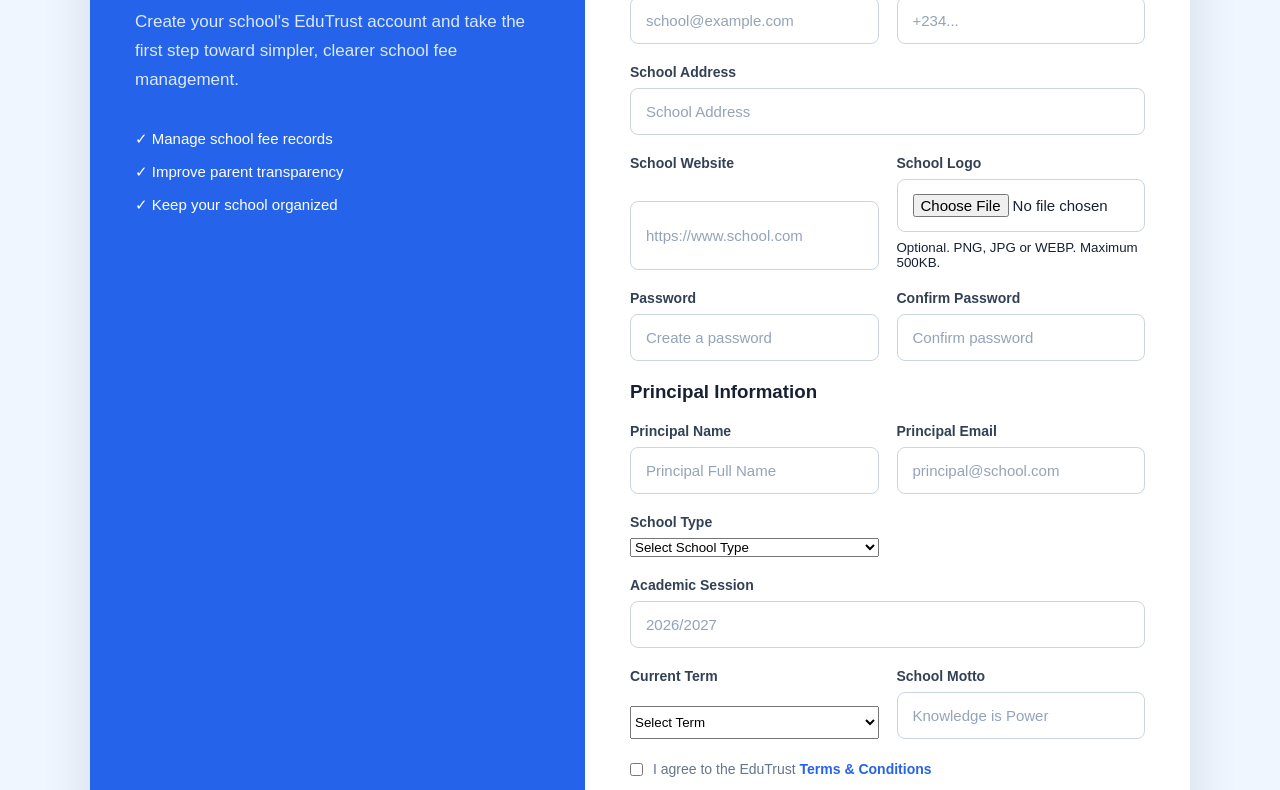
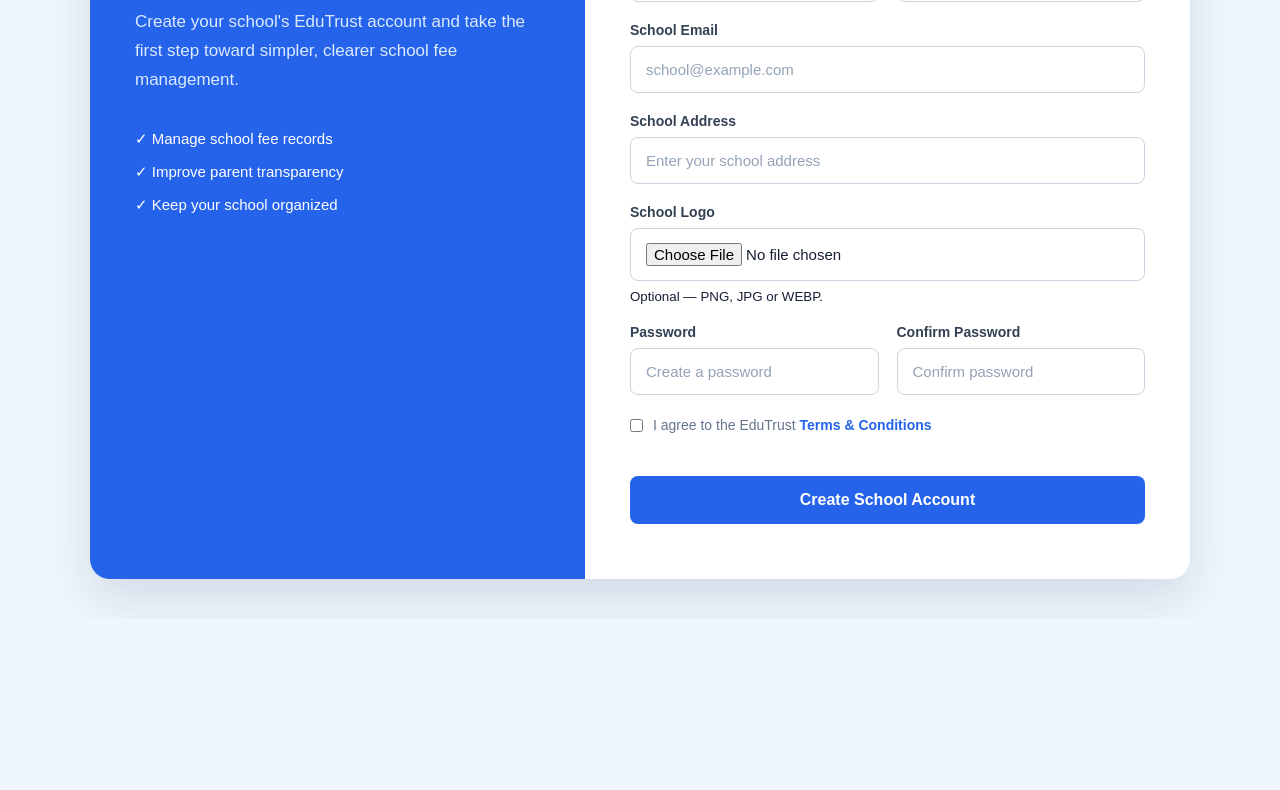
Before and after one commit to ABDUL-cel/EduTrust-, a plain HTML site: page register.html in a window 1280 px wide. Shown: the part 345-1135 px from the top of the page. After the commit the page ends 964 px from the top, so only its background shows below. Drawn offline with Linux system fonts and the light colour scheme.

Commit message:
Update register.html

```diff
--- a/register.html
+++ b/register.html
@@ -5,43 +5,55 @@
 
     <meta charset="UTF-8">
 
-    <meta name="viewport" content="width=device-width, initial-scale=1.0">
+    <meta
+        name="viewport"
+        content="width=device-width, initial-scale=1.0"
+    >
 
     <title>Register Your School | EduTrust</title>
-     <link rel="icon" type="image/png" href="logo-icon.png">
-    <link rel="stylesheet" href="register.css">
+
+    <link
+        rel="icon"
+        type="image/png"
+        href="logo-icon.png"
+    >
+
+    <link
+        rel="stylesheet"
+        href="register.css"
+    >
 
 </head>
 
-
 <body>
-
 
 <main class="register-page">
 
-
     <section class="register-container">
 
+        <!-- =========================
+             INTRODUCTION
+        ========================== -->
 
         <div class="register-intro">
 
-                <a href="index.html" class="logo">
+            <a
+                href="index.html"
+                class="logo"
+            >
                 Edu<span>Trust</span>
             </a>
-
 
             <h1>
                 Build Trust.
                 Manage Better.
             </h1>
 
-
             <p>
                 Create your school's EduTrust account
                 and take the first step toward simpler,
                 clearer school fee management.
             </p>
-
 
             <div class="register-benefits">
 
@@ -56,8 +68,11 @@
         </div>
 
 
+        <!-- =========================
+             FORM
+        ========================== -->
+
         <div class="register-form-container">
-
 
             <div class="form-heading">
 
@@ -74,72 +89,113 @@
 
             </div>
 
-<form id="registerForm">
 
-    <h3 class="section-title">School Information</h3>
+            <form
+                id="registerForm"
+                novalidate
+            >
+
+                <!-- SCHOOL NAME -->
 
                 <div class="form-group">
-        <label for="school-name">School Name</label>
+
+                    <label for="school-name">
+                        School Name
+                    </label>
+
                     <input
                         type="text"
                         id="school-name"
-            placeholder="Enter School Name"
-            required
+                        name="school-name"
+                        placeholder="Enter your school name"
+                        autocomplete="organization"
                     >
-    </div>
-
-    <div class="form-row">
-
-        <div class="form-group">
-            <label for="school-email">School Email</label>
-            <input
-                type="email"
-                id="school-email"
-                placeholder="school@example.com"
-                required
-            >
-        </div>
-
-        <div class="form-group">
-            <label for="phone">Phone Number</label>
-            <input
-                type="tel"
-                id="phone"
-                placeholder="+234..."
-                required
-            >
-        </div>
 
                 </div>
 
-    <div class="form-group">
-        <label for="address">School Address</label>
-        <input
-            type="text"
-            id="address"
-            placeholder="School Address"
-            required
-        >
-    </div>
 
+                <!-- OWNER + PHONE -->
 
                 <div class="form-row">
 
                     <div class="form-group">
 
-        <label for="school-website">
-            School Website
+                        <label for="owner-name">
+                            Owner / Admin Name
                         </label>
 
                         <input
-            type="url"
-            id="school-website"
-            placeholder="https://www.school.com"
+                            type="text"
+                            id="owner-name"
+                            name="owner-name"
+                            placeholder="Your full name"
+                            autocomplete="name"
                         >
 
                     </div>
 
+
                     <div class="form-group">
+
+                        <label for="phone">
+                            Phone Number
+                        </label>
+
+                        <input
+                            type="tel"
+                            id="phone"
+                            name="phone"
+                            placeholder="08012345678"
+                            autocomplete="tel"
+                        >
+
+                    </div>
+
+                </div>
+
+
+                <!-- EMAIL -->
+
+                <div class="form-group">
+
+                    <label for="email">
+                        School Email
+                    </label>
+
+                    <input
+                        type="email"
+                        id="email"
+                        name="email"
+                        placeholder="school@example.com"
+                        autocomplete="email"
+                    >
+
+                </div>
+
+
+                <!-- ADDRESS -->
+
+                <div class="form-group">
+
+                    <label for="address">
+                        School Address
+                    </label>
+
+                    <input
+                        type="text"
+                        id="address"
+                        name="address"
+                        placeholder="Enter your school address"
+                        autocomplete="street-address"
+                    >
+
+                </div>
+
+
+                <!-- LOGO -->
+
+                <div class="form-group">
+
                     <label for="school-logo">
                         School Logo
                     </label>
@@ -152,7 +208,7 @@
                     >
 
                     <small>
-        Optional. PNG, JPG or WEBP. Maximum 500KB.
+                        Optional — PNG, JPG or WEBP.
                     </small>
 
                     <img
@@ -167,11 +223,13 @@
                             margin-top:10px;
                         "
                     >
+
                 </div>
 
-        </div>
+
+                <!-- PASSWORDS -->
+
                 <div class="form-row">
-
 
                     <div class="form-group">
 
@@ -184,7 +242,7 @@
                             id="password"
                             name="password"
                             placeholder="Create a password"
-                                required
+                            autocomplete="new-password"
                         >
 
                     </div>
@@ -201,165 +259,67 @@
                             id="confirm-password"
                             name="confirm-password"
                             placeholder="Confirm password"
-                                required
-                            >
-
-                        </div>
-
-
-                    </div>
-
-<h3 class="section-title">
-    Principal Information
-</h3>
-
-<div class="form-row">
-
-    <div class="form-group">
-
-        <label for="principal-name">
-            Principal Name
-        </label>
-
-        <input
-            type="text"
-            id="principal-name"
-            placeholder="Principal Full Name"
-            required
-        >
-
-    </div>
-
-    <div class="form-group">
-
-        <label for="principal-email">
-            Principal Email
-        </label>
-
-        <input
-            type="email"
-            id="principal-email"
-            placeholder="principal@school.com"
-            required
+                            autocomplete="new-password"
                         >
 
                     </div>
 
                 </div>
 
-                    <div class="form-row">
 
-    <div class="form-group">
-
-        <label for="school-type">School Type</label>
-
-        <select id="school-type" required>
-
-            <option value="">Select School Type</option>
-
-            <option value="Primary">Primary</option>
-
-            <option value="Secondary">Secondary</option>
-
-            <option value="Tertiary">Tertiary</option>
-
-            <option value="Combined">Combined</option>
-
-        </select>
-
-    </div>
-
-                    </div>
-
-                    <div class="form-group">
-    <label for="academic-session">
-        Academic Session
-    </label>
-
-    <input
-        type="text"
-        id="academic-session"
-        placeholder="2026/2027"
-        required
-    >
-                    </div>
-<div class="form-row">
-
-    <div class="form-group">
-
-        <label for="current-term">
-            Current Term
-        </label>
-
-        <select id="current-term" required>
-
-            <option value="">Select Term</option>
-
-            <option value="First Term">First Term</option>
-
-            <option value="Second Term">Second Term</option>
-
-            <option value="Third Term">Third Term</option>
-
-        </select>
-
-    </div>
-
-    <div class="form-group">
-
-        <label for="school-motto">
-            School Motto
-        </label>
-
-        <input
-            type="text"
-            id="school-motto"
-            placeholder="Knowledge is Power"
-        >
-
-    </div>
-
-</div>
+                <!-- TERMS -->
 
                 <label class="terms">
 
                     <input
                         type="checkbox"
-                            required
+                        id="terms"
                     >
 
                     <span>
+
                         I agree to the EduTrust
+
                         <a href="#">
                             Terms & Conditions
                         </a>
+
                     </span>
 
                 </label>
 
+
+                <!-- MESSAGE -->
+
                 <p id="message"></p>
+
+
+                <!-- SUBMIT -->
+
                 <button
                     type="submit"
                     class="register-button"
                 >
-
                     Create School Account
-
                 </button>
-
 
             </form>
 
-
         </div>
-
 
     </section>
 
-
 </main>
 
-<script src="register.js"></script>
+
+<!-- IMPORTANT:
+     Cache-busting version number.
+     This forces the browser/GitHub Pages
+     to load the new register.js.
+-->
+
+<script src="register.js?v=20260808"></script>
+
 </body>
 
 </html>
```
Lines whose indentation alone changed are shown as unchanged.
